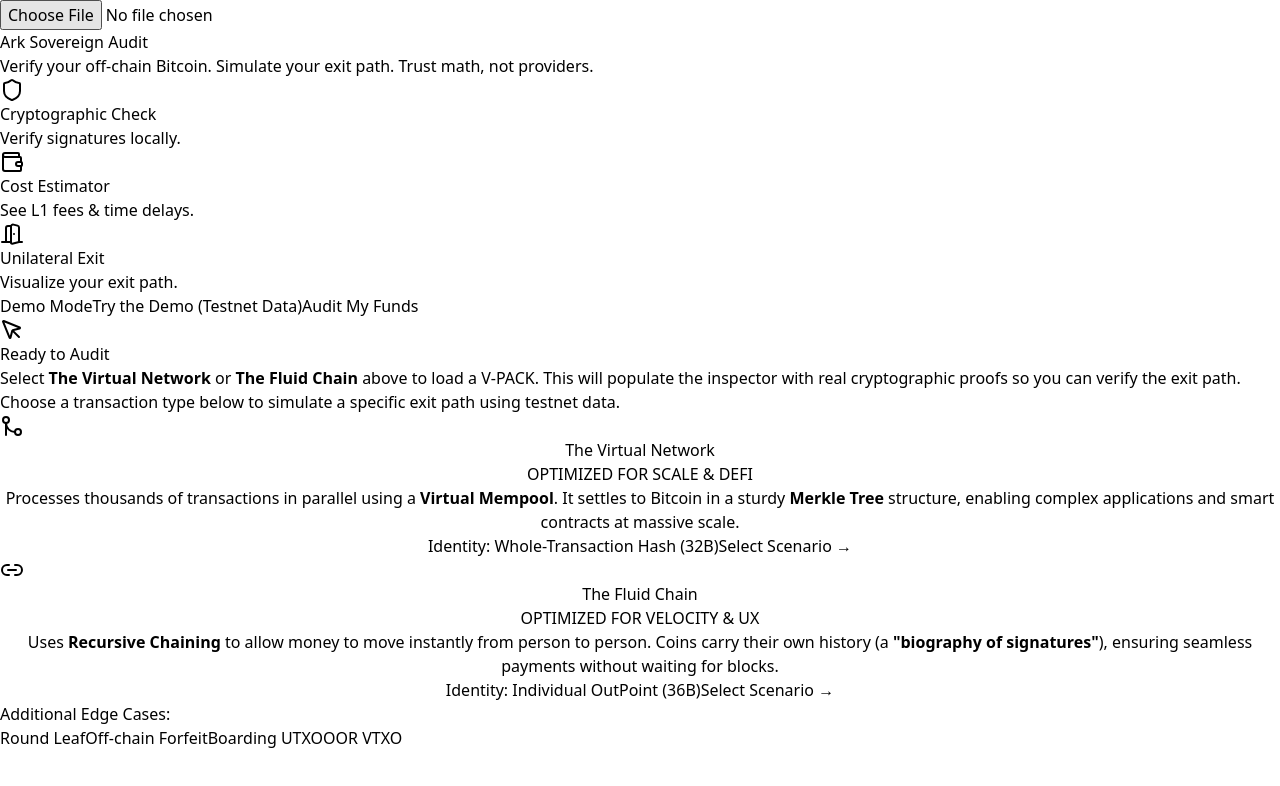
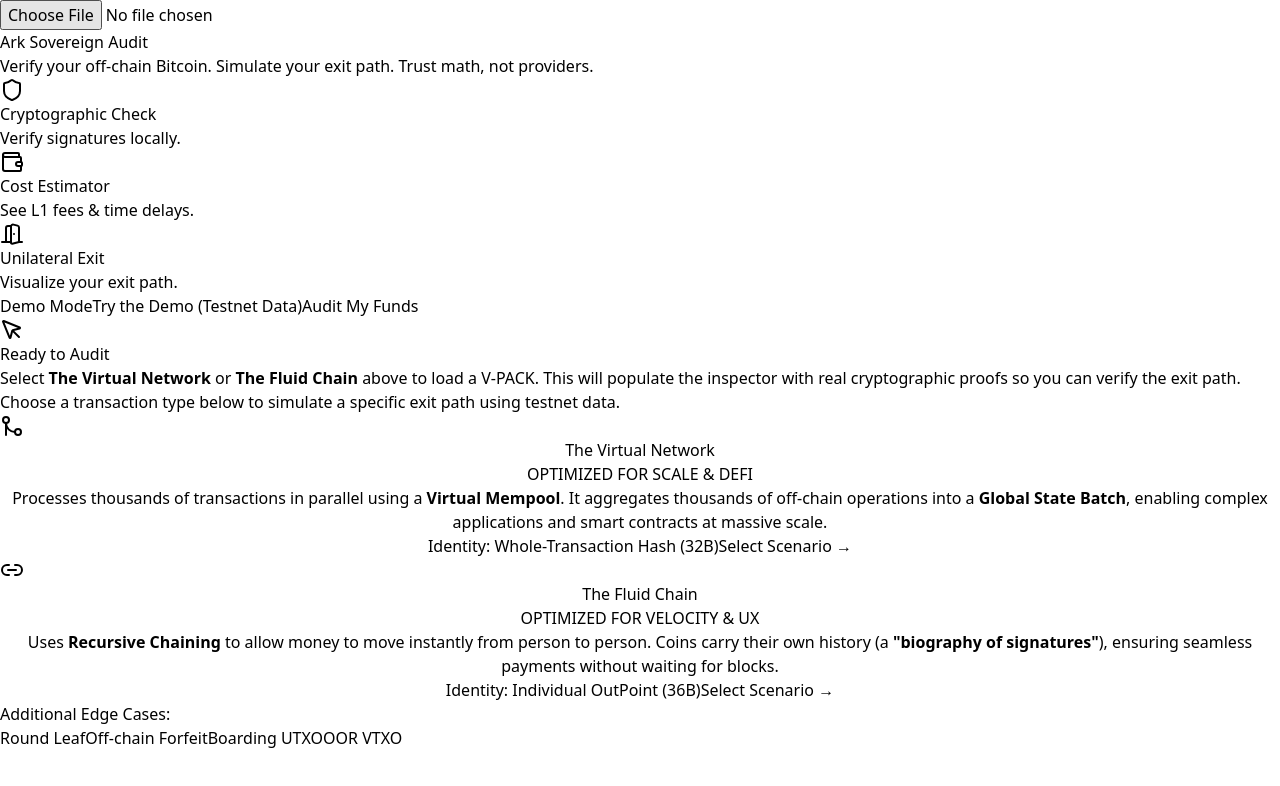
Before and after one commit to jgmcalpine/libvpack-rs, a React (Vite) app in the folder verifier-web/: page / in a window 1280 px wide. Shown: the top 786 px of the page. Built offline with nearby package versions, Linux system fonts and the light colour scheme; no server answers.

Commit message:
Copy tweak

```diff
--- a/verifier-web/src/constants/vectors.ts
+++ b/verifier-web/src/constants/vectors.ts
@@ -116,7 +116,7 @@ export const SCENARIO_CARD_ARK_LABS: ScenarioCardContent = {
   headline: 'The Virtual Network',
   subHeadline: 'OPTIMIZED FOR SCALE & DEFI',
   description:
-    'Processes thousands of transactions in parallel using a **Virtual Mempool**. It settles to Bitcoin in a sturdy **Merkle Tree** structure, enabling complex applications and smart contracts at massive scale.',
+    'Processes thousands of transactions in parallel using a **Virtual Mempool**. It aggregates thousands of off-chain operations into a **Global State Batch**, enabling complex applications and smart contracts at massive scale.',
   badge: 'Identity: Whole-Transaction Hash (32B)',
 };
 
```
